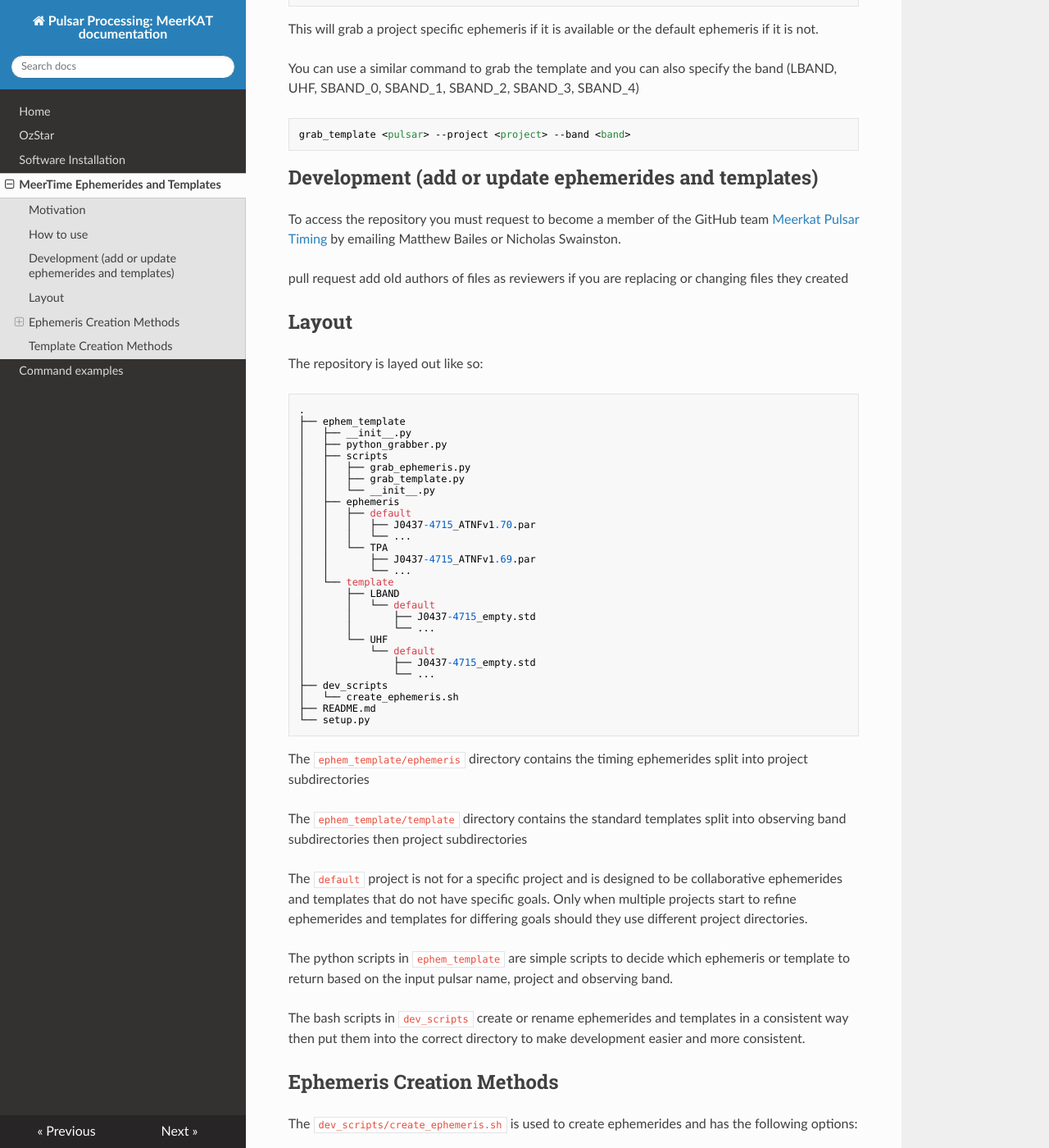
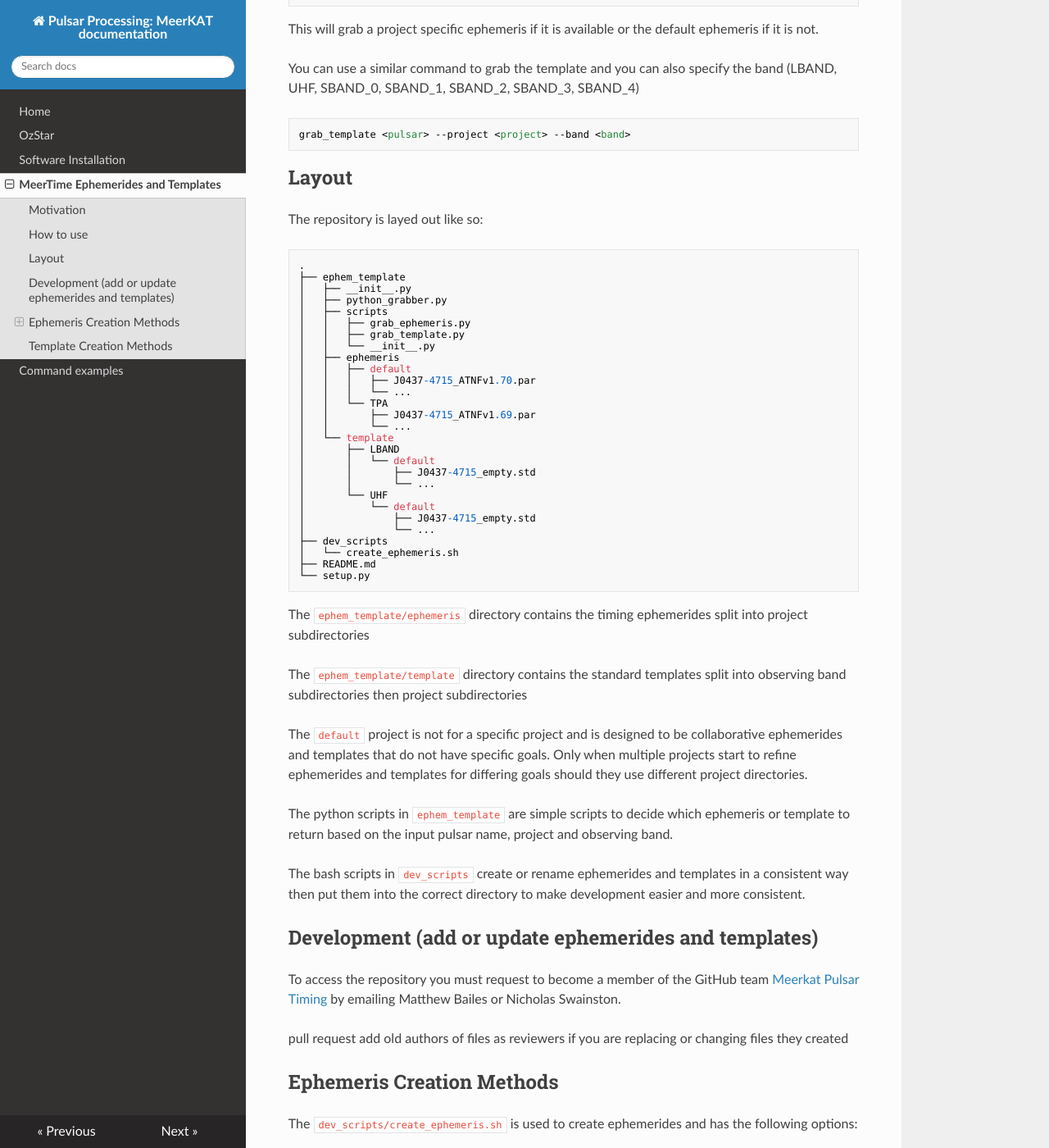
Before and after one commit to OZGrav/meerkat_pulsar_docs, an MkDocs documentation site: the page built from docs/ephem_template.md, in a window 1280 px wide and 1400 px high, scrolled down 664 px. Shown: the whole window at 82% size. Built offline with MkDocs 1.6.1, drawn with Linux system fonts in a browser that asks for light colours; nearby versions of some CDN libraries; some of the changed lines change nothing that is shown.

Commit message:
Rearranged order

````diff
--- a/docs/ephem_template.md
+++ b/docs/ephem_template.md
@@ -24,13 +24,6 @@ You can use a similar command to grab the template and you can also specify the
 ```
 grab_template <pulsar> --project <project> --band <band>
 ```
-
-## Development (add or update ephemerides and templates)
-
-To access the repository you must request to become a member of the GitHub team [Meerkat Pulsar Timing](https://github.com/orgs/OZGrav/teams/meerkat-pulsar-timing) by emailing Matthew Bailes or Nicholas Swainston.
-
-
-pull request add old authors of files as reviewers if you are replacing or changing files they created
 
 ## Layout
 
@@ -79,6 +72,13 @@ The python scripts in `ephem_template` are simple scripts to decide which epheme
 
 The bash scripts in `dev_scripts` create or rename ephemerides and templates in a consistent way then put them into the correct directory to make development easier and more consistent.
 
+## Development (add or update ephemerides and templates)
+
+To access the repository you must request to become a member of the GitHub team [Meerkat Pulsar Timing](https://github.com/orgs/OZGrav/teams/meerkat-pulsar-timing) by emailing Matthew Bailes or Nicholas Swainston.
+
+
+pull request add old authors of files as reviewers if you are replacing or changing files they created
+
 
 ## Ephemeris Creation Methods
 
````
